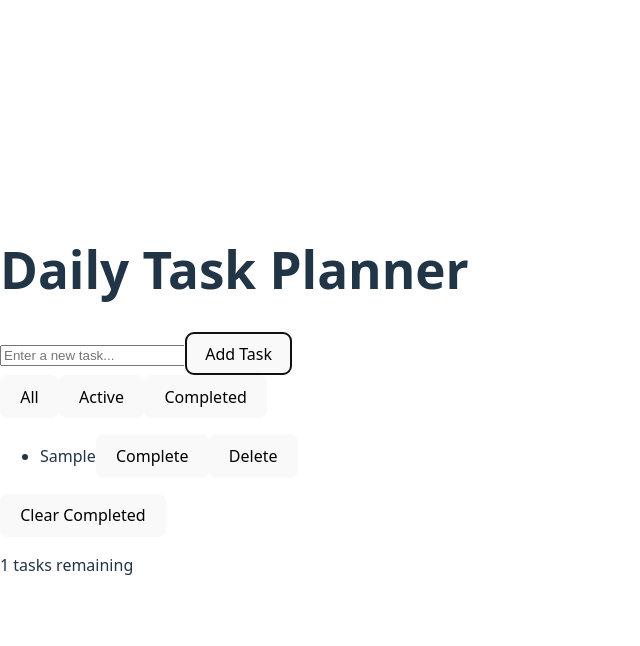
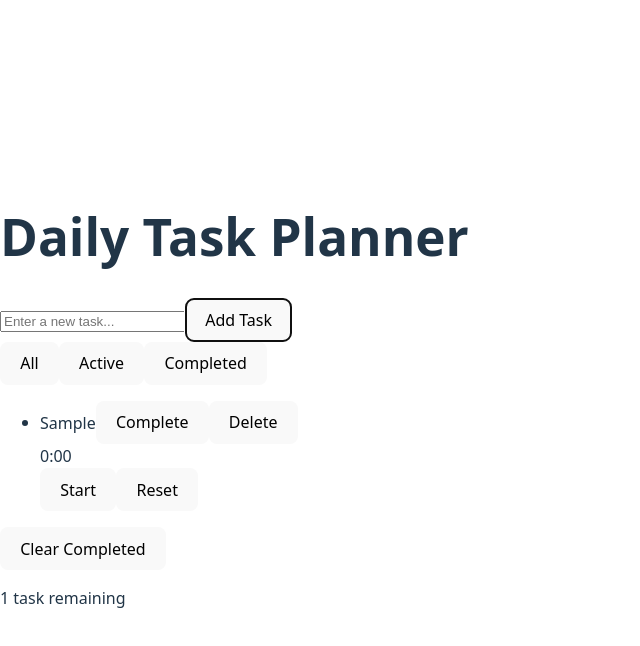
Before and after one commit to Bram-Alba/ALx_Project, a React (Vite) app: page / in a window 1280 px wide. Both pictures are taken after typing "Sample" into the empty fields and a click on the button "Add Task". Shown: the top 646 px of the page, without its empty margins (0-640 px from the left). Built offline with nearby package versions, Linux system fonts and the light colour scheme.

Commit message:
Added per-task timer with start, pause, reset and countdown support

```diff
--- a/src/App.jsx
+++ b/src/App.jsx
@@ -20,6 +20,47 @@ function App() {
   setTasks(tasks.filter(task => !task.completed));
 }
 
+  // GlobalTimerEngine
+useEffect(() => {
+  const interval = setInterval(() => {
+    setTasks(prevTasks =>
+      prevTasks.map(task =>
+        task.running
+          ? { ...task, time: task.time + 1 }
+          : task
+      )
+    );
+  }, 1000);
+
+  return () => clearInterval(interval);
+}, []);
+
+  // StartTimer
+function startTimer(id) {
+  setTasks(prevTasks =>
+    prevTasks.map(task =>
+      task.id === id ? { ...task, running: true } : task
+    )
+  );
+}
+
+  // PauseTimer
+function pauseTimer(id) {
+  setTasks(prevTasks =>
+    prevTasks.map(task =>
+      task.id === id ? { ...task, running: false } : task
+    )
+  );
+}
+
+  // ResetTimer
+function resetTimer(id) {
+  setTasks(prevTasks =>
+    prevTasks.map(task =>
+      task.id === id ? { ...task, time: 0, running: false } : task
+    )
+  );
+}
 
   // Add task
   function addTask(taskText) {
@@ -27,6 +68,8 @@ function App() {
   id: Date.now(),
   text: taskText,
   completed: false,
+  time: 0,        // seconds
+  running: false
   };
 
     setTasks(prevTasks => [...prevTasks, newTask]);
@@ -111,16 +154,23 @@ function App() {
         tasks={filteredTasks}
         deleteTask={deleteTask}
         toggleTask={toggleTask}
+        startTimer={startTimer}
+        pauseTimer={pauseTimer}
+        resetTimer={resetTimer}
       />
 
     {/* Clear completed button */}
-    <button onClick={clearCompleted}>
+    <button
+         onClick={clearCompleted}
+         className="mt-4 w-full bg-red-500 hover:bg-red-600 text-white py-2 rounded"
+         >
          Clear Completed
      </button>
 
     {/* Task counter */}
-    <p>{activeCount} tasks remaining</p>
-
+   <p className="text-center text-gray-600 mt-2">
+    {activeCount} task{activeCount !== 1 ? "s" : ""} remaining
+   </p>
 
     </div>
   );
--- a/src/components/TaskItem.jsx
+++ b/src/components/TaskItem.jsx
@@ -1,8 +1,13 @@
-function TaskItem({ task, deleteTask, toggleTask }) {
+function TaskItem({ task, deleteTask, toggleTask, startTimer, pauseTimer, resetTimer }) {
+
+  const minutes = Math.floor(task.time / 60);
+  const seconds = task.time % 60;
+
   return (
-    <li className="flex justify-between items-center bg-white shadow-md rounded-lg p-3 mb-3">
+    <li className="flex flex-col bg-white shadow-md rounded-lg p-3 mb-3">
 
-      {/* Task text */}
+      <div className="flex justify-between items-center">
+
         <span
           className={`flex-1 ${
             task.completed
@@ -13,25 +18,61 @@ function TaskItem({ task, deleteTask, toggleTask }) {
           {task.text}
         </span>
 
-      {/* Complete / Undo button */}
         <button
           onClick={() => toggleTask(task.id)}
           className={`px-3 py-1 rounded mr-2 text-white ${
             task.completed
-            ? "bg-yellow-500 hover:bg-yellow-600"
-            : "bg-green-500 hover:bg-green-600"
+              ? "bg-yellow-500"
+              : "bg-green-500"
           }`}
         >
           {task.completed ? "Undo" : "Complete"}
         </button>
 
-      {/* Delete button */}
         <button
           onClick={() => deleteTask(task.id)}
-        className="px-3 py-1 rounded bg-red-500 hover:bg-red-600 text-white"
+          className="px-3 py-1 rounded bg-red-500 text-white"
         >
           Delete
         </button>
+
+      </div>
+
+      {/* TIMER DISPLAY */}
+      <div className="flex items-center justify-between mt-3">
+
+        <span className="font-mono text-lg">
+          {minutes}:{seconds.toString().padStart(2, "0")}
+        </span>
+
+        <div className="flex gap-2">
+
+          {!task.running ? (
+            <button
+              onClick={() => startTimer(task.id)}
+              className="bg-blue-500 text-white px-2 py-1 rounded"
+            >
+              Start
+            </button>
+          ) : (
+            <button
+              onClick={() => pauseTimer(task.id)}
+              className="bg-yellow-500 text-white px-2 py-1 rounded"
+            >
+              Pause
+            </button>
+          )}
+
+          <button
+            onClick={() => resetTimer(task.id)}
+            className="bg-gray-500 text-white px-2 py-1 rounded"
+          >
+            Reset
+          </button>
+
+        </div>
+
+      </div>
 
     </li>
   );
--- a/src/components/TaskList.jsx
+++ b/src/components/TaskList.jsx
@@ -1,7 +1,6 @@
 import TaskItem from "./TaskItem";
 
-function TaskList({ tasks, deleteTask, toggleTask }) {
-  return (
+function TaskList({ tasks, deleteTask, toggleTask, startTimer, pauseTimer, resetTimer }) {  return (
     <ul className="mt-4">
       {tasks.length === 0 ? (
         <p className="text-gray-500 text-center">
@@ -14,6 +13,9 @@ function TaskList({ tasks, deleteTask, toggleTask }) {
             task={task}
             deleteTask={deleteTask}
             toggleTask={toggleTask}
+            startTimer={startTimer}
+            pauseTimer={pauseTimer}
+            resetTimer={resetTimer}
           />
         ))
       )}
```
Lines whose indentation alone changed are shown as unchanged.
